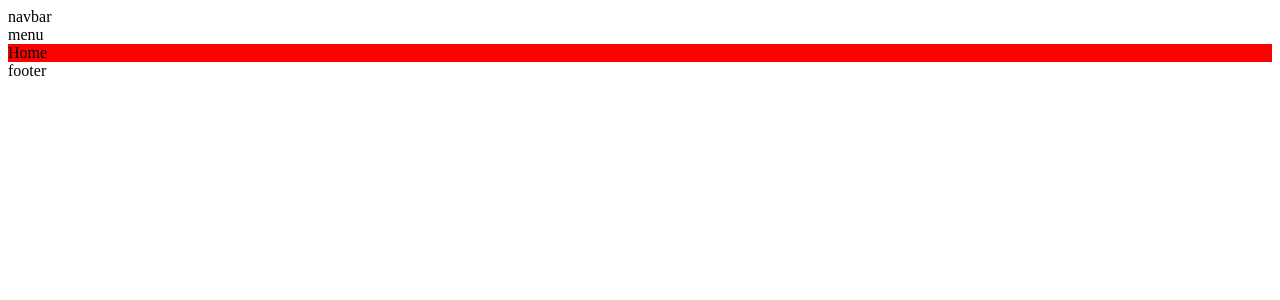
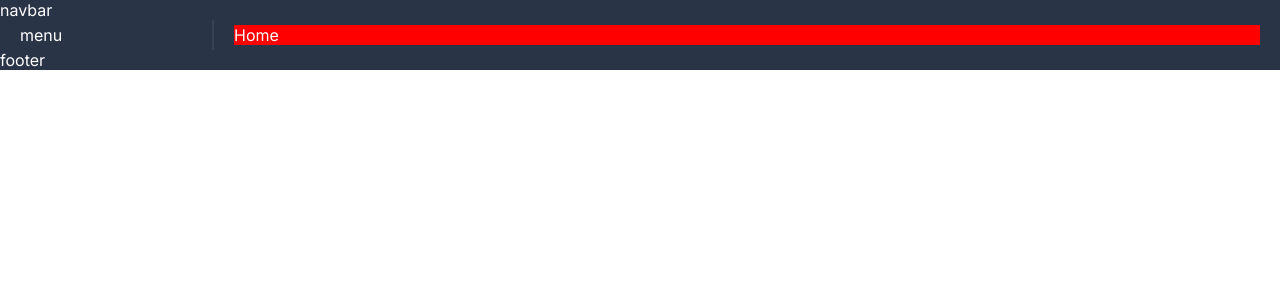
Before and after one commit to nando-brrs/react-admin-ui, a React (Vite) app: page / in a window 1280 px wide. Shown: the top 300 px of the page. Built offline with nearby package versions, Linux system fonts and the light colour scheme.

Commit message:
adicionando css global e variáveis

```diff
--- a/src/App.tsx
+++ b/src/App.tsx
@@ -10,6 +10,7 @@
 import Menu from "./components/menu/Menu";
 import Footer from "./components/footer/Footer";
 import Login from "./pages/login/Login";
+import "./styles/global.scss"
 
 function App() {
 
--- a/src/styles/global.scss
+++ b/src/styles/global.scss
@@ -1,3 +1,5 @@
+@import "./variables.scss";
+
 * {
   margin: 0;
   padding: 0;
@@ -8,3 +10,24 @@
   text-decoration: none;
   color: inherit;
 }
+
+.main{
+  font-family: "Inter", sans-serif;
+  background-color: $main-bg;
+  color: $main-color;
+}
+
+.container{
+  display: flex;
+}
+
+.menuContainer{
+  width: 250px;
+  padding: 5px 20px;
+  border-right: 2px solid $soft-bg;
+}
+
+.contentContainer{
+  width: 100%;
+  padding: 5px 20px;
+}
--- /dev/null
+++ b/src/styles/variables.scss
@@ -0,0 +1,8 @@
+//bg
+$main-bg: #2a3447;
+$soft-bg: #384256;
+$dark-bg: #222b3c;
+//text
+$main-color: white;
+$soft-color: #ddd;
+$dark-color: #2a3447;
```
